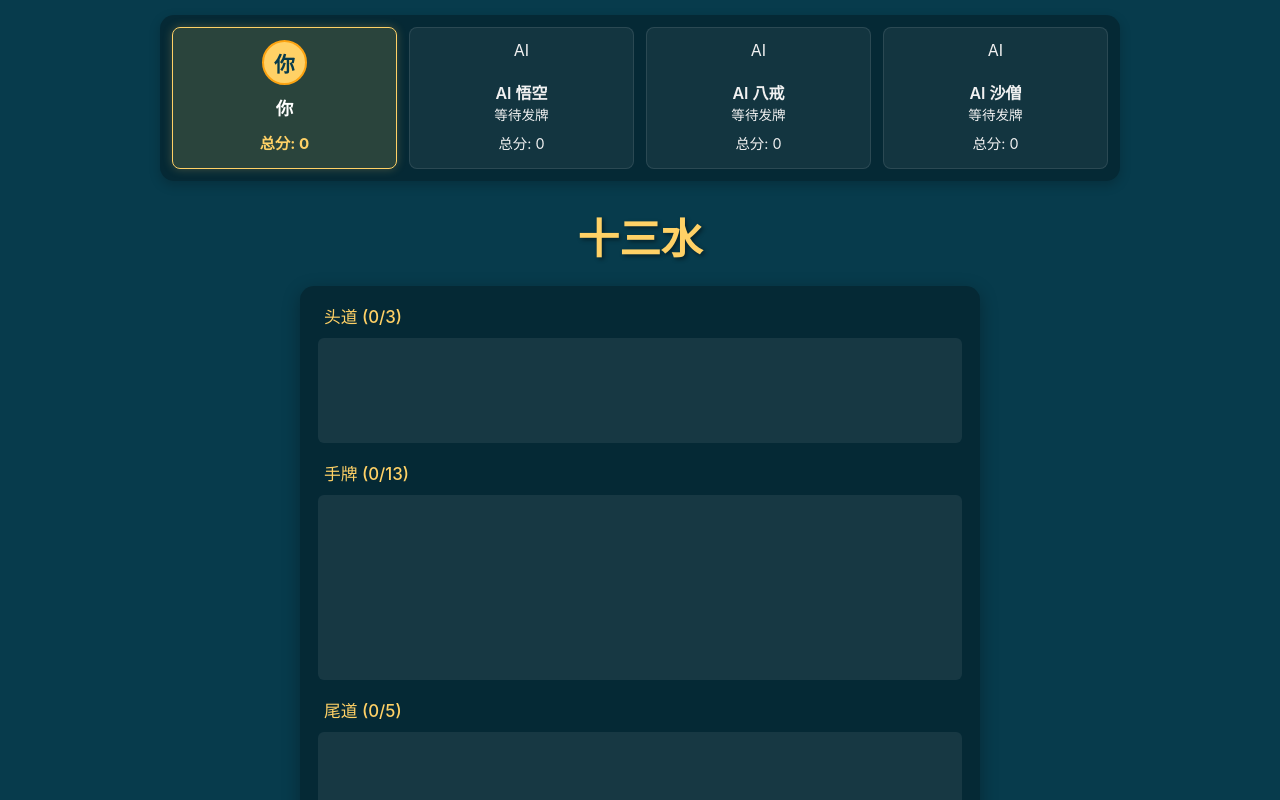
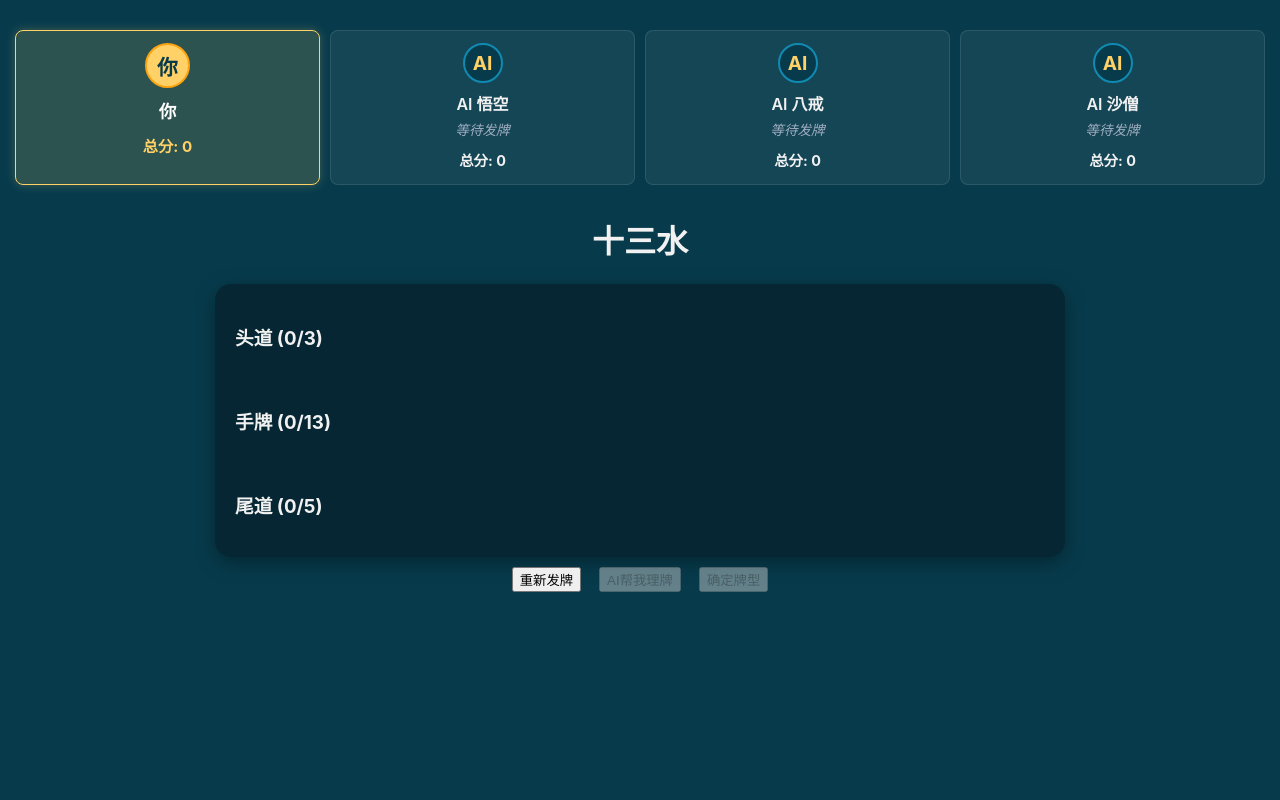
Before and after one commit to wen952555/sss, a React (Create React App) app in the folder frontend/: page / in a window 1280 px wide. Shown: the top 800 px of the page. Built offline with nearby package versions, Linux system fonts and the light colour scheme.

Commit message:
Update App.css

```diff
--- a/frontend/src/App.css
+++ b/frontend/src/App.css
@@ -3,127 +3,174 @@
 /* --- 全局与基础布局 --- */
 body { font-family: -apple-system, BlinkMacSystemFont, 'Segoe UI', Roboto, ऑक्सीजन, Ubuntu, Cantarell, 'Fira Sans', 'Droid Sans', 'Helvetica Neue', sans-serif; -webkit-font-smoothing: antialiased; -moz-osx-font-smoothing: grayscale; background-color: #073b4c; color: #f1f1f1; margin: 0; padding: 0; box-sizing: border-box; }
 *, *::before, *::after { box-sizing: inherit; }
-.app-container { display: flex; flex-direction: column; align-items: center; width: 100%; min-height: 100vh; padding: 15px 15px 40px 15px; }
-.game-title { font-size: 2.6em; color: #ffd166; text-shadow: 2px 2px 4px rgba(0, 0, 0, 0.45); margin-top: 0; margin-bottom: 20px; /* 调整标题与下方横幅的间距 */ font-weight: 700; }
 
-/* Game Message (主要用于操作反馈) */
-.game-message { padding: 10px 18px; margin-bottom: 20px; border-radius: 6px; text-align: center; font-weight: 500; width: 100%; max-width: 650px; font-size: 1em; box-shadow: 0 2px 6px rgba(0,0,0,0.15); transition: background-color 0.3s ease, color 0.3s ease, opacity 0.3s ease, transform 0.3s ease; }
-.game-message:not(.error) { background-color: #06d6a0; color: #073b4c; }
-.game-message.error { background-color: #ef476f; color: white; }
-/* 移除之前的 .player-score-display，分数移到横幅 */
-
-
-/* --- 顶部玩家状态横幅 (包含真人和AI) --- */
-.top-banner-container {
-  display: flex;
-  justify-content: space-around; /* 子元素均匀分布 */
-  align-items: stretch; /* 高度一致 */
-  flex-wrap: wrap; /* 允许换行 */
-  width: 100%;
-  max-width: 960px; /* 可以根据屏幕宽度调整 */
-  padding: 12px;
-  margin-bottom: 25px; /* 横幅与下方游戏板的间距 */
-  background-color: rgba(0, 0, 0, 0.3); /* 稍深的背景 */
-  border-radius: 14px; /* 圆角 */
-  gap: 12px; /* 玩家信息块之间的间隙 */
-  box-shadow: 0 4px 12px rgba(0,0,0,0.2);
-}
-.top-banner-container.empty { /* ... (保持不变) ... */ }
-
-/* 真人玩家在横幅中的显示 */
-.human-player-banner-display {
-  flex: 1 1 220px; /* 与AI玩家块类似的flex属性 */
-  min-width: 200px;
-  padding: 12px 15px;
-  background-color: rgba(255, 221, 102, 0.15); /* 真人玩家用黄色调背景 */
-  border-radius: 8px;
-  border: 1px solid #ffd166; /* 黄色边框 */
+.app-container {
   display: flex;
   flex-direction: column;
   align-items: center;
-  text-align: center;
-  box-shadow: 0 0 10px rgba(255, 209, 102, 0.25);
+  width: 100%;
+  min-height: 100vh;
+  padding: 20px 15px 40px 15px; /* 上下边距可以调整 */
 }
-.human-player-avatar { /* 真人头像/标识 */
-  width: 45px; height: 45px; border-radius: 50%; background-color: #ffd166; color: #073b4c; display: flex; align-items: center; justify-content: center; font-weight: bold; font-size: 1.3em; margin-bottom: 10px; border: 2px solid #fca311; }
-.human-player-info { /* 包裹名字、分数等 */ }
+
+/* game-title 的样式可以删除了，因为它不再被使用 */
+/*
+.game-title { ... }
+*/
+
+/* gameMessage 的样式也可以删除了 */
+/*
+.game-message { ... }
+.game-message:not(.error) { ... }
+.game-message.error { ... }
+*/
+
+/* player-score-display 的样式也可以删除了，分数已移到 TopBanner */
+/*
+.player-score-display { ... }
+*/
+
+
+/* --- 游戏板 (现在是主要的游戏区域容器) --- */
+.game-board {
+  display: flex;
+  flex-direction: column; /* 内部元素：横幅、牌道、按钮区，垂直排列 */
+  gap: 20px; /* 各主要部分之间的间距 */
+  padding: 20px;
+  background-color: rgba(0, 0, 0, 0.35); /* 深色背景 */
+  border-radius: 16px;
+  box-shadow: 0 6px 20px rgba(0,0,0,0.35);
+  width: 100%;
+  max-width: 850px; /* 游戏板可以更宽，以容纳横幅 */
+  /* margin-top: 0; /* 移除了 game-title 后，它可能是第一个主要元素 */
+}
+
+/* 包裹三个牌道区域的容器 */
+.hand-lanes-container {
+    display: flex;
+    flex-direction: column;
+    gap: 18px; /* 牌道之间的间距 */
+    width: 100%;
+    max-width: 680px; /* 牌道区域保持之前的宽度 */
+    margin: 0 auto; /* 使牌道区域在 game-board 内居中 (如果 game-board 比它宽) */
+}
+
+
+/* --- 顶部玩家状态横幅 (现在在 game-board 内部) --- */
+.top-banner-container {
+  display: flex;
+  justify-content: space-around;
+  align-items: stretch;
+  flex-wrap: wrap;
+  width: 100%; /* 宽度适应 game-board */
+  /* max-width: 800px; /* 这个可以移除或调整，因为它现在受限于 game-board */
+  padding: 10px 0; /* 调整内边距，因为外层 game-board 有 padding */
+  /* margin-bottom: 0; /* 移除了，由 game-board 的 gap 控制 */
+  background-color: transparent; /* 背景由 game-board 提供，这里设为透明 */
+  border-radius: 0; /* 圆角由 game-board 控制 */
+  gap: 10px;
+  box-shadow: none; /* 阴影由 game-board 提供 */
+  /* border-bottom: 1px solid rgba(255,255,255,0.1); */ /* 可选：加个分隔线 */
+  /* padding-bottom: 15px; */
+}
+/* ... (AIPlayerDisplay 和 HumanPlayerBannerDisplay 的样式保持不变，但它们现在是 .top-banner-container 的子元素) ... */
+.human-player-banner-display { flex: 1 1 220px; min-width: 200px; padding: 12px 15px; background-color: rgba(255, 221, 102, 0.15); border-radius: 8px; border: 1px solid #ffd166; display: flex; flex-direction: column; align-items: center; text-align: center; box-shadow: 0 0 10px rgba(255, 209, 102, 0.25); }
+.human-player-avatar { width: 45px; height: 45px; border-radius: 50%; background-color: #ffd166; color: #073b4c; display: flex; align-items: center; justify-content: center; font-weight: bold; font-size: 1.3em; margin-bottom: 10px; border: 2px solid #fca311; }
+.human-player-info { }
 .human-player-name { font-weight: 600; font-size: 1.1em; color: #fff; margin-bottom: 5px; }
 .human-player-score-container { margin-top: 8px; font-size: 0.95em; }
 .human-player-total-score, .human-player-round-score { display: inline-block; padding: 3px 6px; border-radius: 4px; margin: 0 4px; }
 .human-player-total-score { font-weight: bold; color: #ffd166; }
 .human-player-round-score { font-size: 0.9em; opacity: 0.9; color: #f1f1f1; }
 
-
-/* AI玩家显示 (与之前类似，确保与真人玩家风格协调) */
 .ai-player-display { flex: 1 1 220px; min-width: 200px; padding: 12px; background-color: rgba(255, 255, 255, 0.06); border-radius: 8px; border: 1px solid rgba(255, 255, 255, 0.1); display: flex; flex-direction: column; align-items: center; text-align: center; transition: border-color 0.3s ease, box-shadow 0.3s ease; }
-.ai-player-display.arranged { border-color: #06d6a0; /* ... */ }
-.ai-player-display.thinking { border-color: #ffd166; /* ... */ }
-/* ... (其余 .ai-player-display 子元素样式，如 avatar, name, status, score-container 等，确保它们与 human-player-banner-display 协调) ... */
-.ai-player-avatar { width: 40px; height: 40px; /* ... */ }
-.ai-player-name { font-weight: 600; font-size: 1em; /* ... */ }
-.ai-player-status { font-size: 0.85em; /* ... */ }
+.ai-player-display.arranged { border-color: #06d6a0; box-shadow: 0 0 8px rgba(6, 214, 160, 0.3); }
+.ai-player-display.thinking { border-color: #ffd166; animation: pulse-border 1.5s infinite; }
+@keyframes pulse-border { 0% { box-shadow: 0 0 5px rgba(255, 209, 102, 0.2); } 50% { box-shadow: 0 0 10px rgba(255, 209, 102, 0.5); } 100% { box-shadow: 0 0 5px rgba(255, 209, 102, 0.2); } }
+.ai-player-avatar { width: 40px; height: 40px; border-radius: 50%; background-color: #073b4c; color: #ffd166; display: flex; align-items: center; justify-content: center; font-weight: bold; font-size: 1.2em; margin-bottom: 8px; border: 2px solid #118ab2; }
+.ai-player-name { font-weight: 600; font-size: 1em; color: #f1f1f1; margin-bottom: 4px; }
+.ai-player-status { font-size: 0.85em; color: #a0aec0; margin-bottom: 6px; min-height: 1.1em; font-style: italic; }
 .ai-player-score-container { margin-top: 8px; font-size: 0.9em; }
-.ai-player-total-score, .ai-player-round-score { /* ... */ }
+.ai-player-total-score, .ai-player-round-score { display: inline-block; padding: 2px 5px; border-radius: 3px; margin: 0 3px; }
+.ai-player-total-score { font-weight: bold; }
+.ai-player-round-score { font-size: 0.9em; opacity: 0.8; }
 .positive { color: #06d6a0; }
 .negative { color: #ef476f; }
 
 
-/* --- 游戏板与牌道区域 --- */
-.game-board { display: flex; flex-direction: column; gap: 18px; padding: 18px; background-color: rgba(0, 0, 0, 0.3); border-radius: 14px; box-shadow: 0 5px 18px rgba(0,0,0,0.3); width: 100%; max-width: 680px; margin-top: 0; /* 横幅下方紧接着游戏板 */ }
-/* ... (HandArea, Card 等样式保持不变) ... */
-.hand-area-header { display: flex; justify-content: space-between; align-items: center; margin-bottom: 10px; padding: 0 6px; }
-.hand-area-title { color: #ffd166; font-weight: 500; font-size: 1.05em; margin: 0; }
-.hand-type-display { font-size: 0.9em; color: #f1f1f1; background-color: rgba(0,0,0,0.45); padding: 3px 8px; border-radius: 4px; font-weight: 500; }
-.hand-area { background-color: rgba(255, 255, 255, 0.07); padding: 10px; border-radius: 6px; min-height: 105px; display: flex; flex-direction: row; align-items: center; gap: 7px; transition: background-color 0.25s ease-in-out, box-shadow 0.25s ease; }
-.hand-area:not(.allow-wrapping) { flex-wrap: nowrap; justify-content: center; }
-.hand-area.allow-wrapping { flex-wrap: wrap; justify-content: center; min-height: 185px; align-items: flex-start; }
-.hand-area.droppable-active { background-color: rgba(66, 153, 225, 0.3); box-shadow: inset 0 0 10px rgba(66, 153, 225, 0.2); }
-.card { width: 62px; height: 87px; border-radius: 5px; overflow: hidden; box-shadow: 2px 2px 6px rgba(0,0,0,0.35); cursor: grab; background-color: white; flex-shrink: 0; transition: transform 0.18s cubic-bezier(0.22, 0.61, 0.36, 1), box-shadow 0.18s cubic-bezier(0.22, 0.61, 0.36, 1); user-select: none; position: relative; }
-.card img { width: 100%; height: 100%; display: block; object-fit: contain; }
-.card:not(.static-card):hover:not(.dragging) { transform: translateY(-3px) scale(1.04); box-shadow: 3px 5px 10px rgba(0,0,0,0.3); }
-.card:not(.static-card):active, .card.dragging { cursor: grabbing; transform: scale(1.12) rotate(3.5deg) translateY(-2px); box-shadow: 4px 6px 12px rgba(0,0,0,0.45); z-index: 1000; }
+/* HandArea 和 Card 样式 (基本保持不变) */
+.hand-area-header { /* ... */ }
+.hand-area-title { /* ... */ }
+.hand-type-display { /* ... */ }
+.hand-area { /* ... */ }
+.hand-area:not(.allow-wrapping) { /* ... */ }
+.hand-area.allow-wrapping { /* ... */ }
+.hand-area.droppable-active { /* ... */ }
+.card { /* ... */ }
+.card img { /* ... */ }
+.card:not(.static-card):hover:not(.dragging) { /* ... */ }
+.card:not(.static-card):active, .card.dragging { /* ... */ }
 
 
-/* --- 控制按钮 --- */
-.controls { margin-top: 25px; /* ... (保持不变) ... */ }
-/* ... (GameButton 样式保持不变) ... */
-.game-button { padding: 10px 22px; font-size: 1em; color: white; background-color: #118ab2; border: none; border-radius: 6px; cursor: pointer; transition: background-color 0.2s ease, transform 0.1s ease-out, box-shadow 0.2s ease; box-shadow: 0 2px 6px rgba(0,0,0,0.2); font-weight: 500; }
-.game-button:hover:not(:disabled) { background-color: #0c9dcb; transform: translateY(-1px); box-shadow: 0 4px 8px rgba(0,0,0,0.25); }
-.game-button:active:not(:disabled) { transform: translateY(0px); background-color: #0a8aaa; box-shadow: 0 1px 3px rgba(0,0,0,0.2); }
-.game-button:disabled { background-color: #4f6367; color: #9fb3b8; cursor: not-allowed; box-shadow: none; transform: none; }
-.game-button.compare-all-button { background-color: #06d6a0; color: #073b4c; margin-top: 10px; font-weight: bold; padding: 12px 28px; font-size: 1.1em; }
+/* --- 控制按钮区域 (现在在 game-board 内部) --- */
+.controls {
+  display: flex;
+  justify-content: center;
+  gap: 18px;
+  margin-top: 0; /* 移除了，由 game-board 的 gap 控制 */
+  margin-bottom: 0; /* 移除了，由 game-board 的 gap 控制，或 game-board padding */
+  padding-top: 10px; /* 可选：与上方牌道区域的分隔 */
+  /* border-top: 1px solid rgba(255,255,255,0.1); */ /* 可选：加个分隔线 */
+  width: 100%; /* 适应 game-board 宽度 */
+  flex-wrap: wrap;
+}
+/* GameButton 样式 (基本保持不变) */
+.game-button { /* ... */ }
+.game-button:hover:not(:disabled) { /* ... */ }
+.game-button:active:not(:disabled) { /* ... */ }
+.game-button:disabled { /* ... */ }
+
+/* "开始比牌" 按钮 (现在也在 game-board 内部) */
+.game-button.compare-all-button {
+  background-color: #06d6a0;
+  color: #073b4c;
+  /* margin-top: 0; /* 由 game-board 的 gap 或 controls 的 padding-top 控制 */
+  font-weight: bold;
+  padding: 12px 28px;
+  font-size: 1.1em;
+  width: auto; /* 或者给一个固定宽度/百分比宽度 */
+  /* display: block; */ /* 如果希望它单独一行 */
+  /* margin-left: auto; */
+  /* margin-right: auto; */
+}
 .game-button.compare-all-button:hover:not(:disabled) { background-color: #05c08d; }
 
 
 /* --- 比牌结果模态框样式 (保持不变) --- */
 .modal-overlay { /* ... */ }
-.modal-content { /* ... */ }
-.modal-close-button { /* ... */ }
-.comparison-modal-content h2 { /* ... */ }
-.comparison-grid { /* ... */ }
-.comparison-cell { /* ... */ }
-.comparison-cell.empty { /* ... */ }
-.human-player-cell { /* ... */ } /* 这个可以用于模态框中的真人玩家格子 */
-.comparison-cell h4 { /* ... */ }
-/* .human-player-cell h4 { color: #ffd166; } */ /* 如果模态框中真人标题也用这个颜色 */
-.comparison-hand-row { /* ... */ }
-.comparison-hand-row strong { /* ... */ }
-.mini-cards { /* ... */ }
-.comparison-cell .static-card { width: 38px; height: 53px; box-shadow: 1px 1px 2px rgba(0,0,0,0.2); cursor: default; transition: none; }
-.comparison-cell .static-card:hover, .comparison-cell .static-card:active { transform: none; box-shadow: 1px 1px 2px rgba(0,0,0,0.2); }
-.shoot-info { /* ... */ }
-.shoot-info.positive-shoot { /* ... */ }
-.shoot-info.negative-shoot { /* ... */ }
+/* ... (其余模态框相关样式) ... */
 
-/* --- 响应式调整 (确保之前的响应式样式也存在并作适当调整) --- */
+
+/* --- 响应式调整 --- */
 @media (max-width: 768px) {
-  /* ... (调整 .top-banner-container, .human-player-banner-display, .ai-player-display 的 flex-basis 或 width) ... */
-  .top-banner-container { flex-direction: column; align-items: center; gap: 12px; max-width: 100%; padding: 10px; }
+  .app-container { padding: 10px 10px 30px 10px; }
+  .game-board { max-width: 95%; padding: 15px; gap: 15px; }
+  .hand-lanes-container { max-width: 100%; } /* 牌道区域在小屏幕上可以占满game-board宽度 */
+
+  .top-banner-container { flex-direction: column; align-items: center; gap: 12px; padding: 10px 0; }
   .human-player-banner-display, .ai-player-display {
-    flex-basis: auto; /* 在垂直排列时取消固定基准 */
-    width: 90%; /* 让它们占据大部分宽度 */
-    max-width: 380px; /* 但不要太宽 */
+    width: 90%;
+    max-width: 350px;
   }
-  /* ... (其他响应式调整) ... */
+  /* ... (其他组件的响应式调整) ... */
+  .controls { flex-direction: column; align-items: center; gap: 12px; padding-top: 15px; }
+  .controls .game-button { width: 80%; max-width: 300px; }
+  .game-button.compare-all-button { width: 80%; max-width: 300px; }
 }
-/* ... (更小屏幕的 @media (max-width: 480px) 调整) ... */
+
+@media (max-width: 480px) {
+  /* ... (更小屏幕的进一步调整) ... */
+  .game-board { padding: 10px; gap: 10px; }
+  .hand-lanes-container { gap: 10px; }
+  .controls .game-button, .game-button.compare-all-button { width: 90%; }
+}
```
